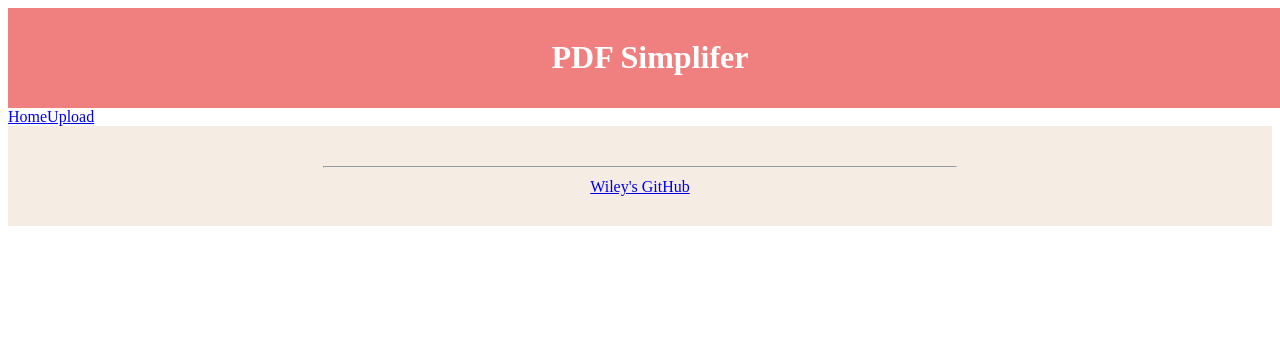
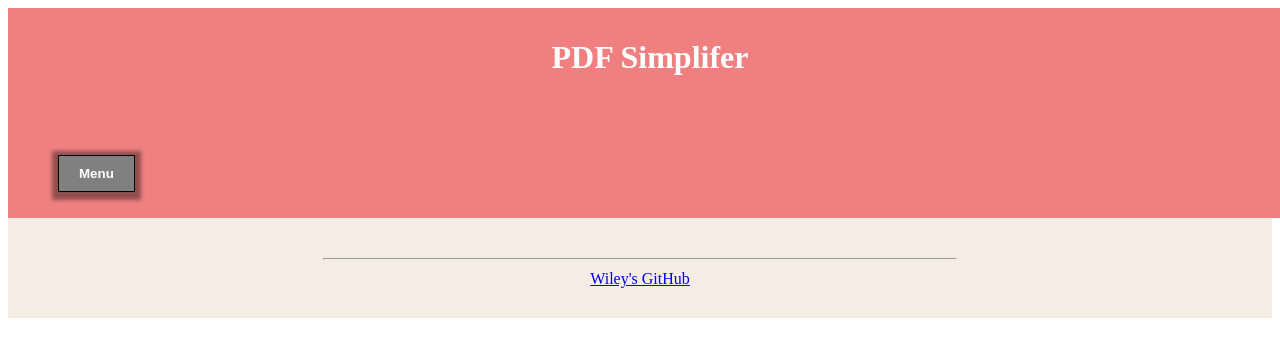
Before and after one commit to warlordwinter/react-startup, a React (Vite) app in the folder demoVite/: page / in a window 1280 px wide. Shown: the top 356 px of the page. Built offline with nearby package versions, Linux system fonts and the light colour scheme.

Commit message:
got my menu bar to start working!

```diff
--- a/demoVite/src/App.css
+++ b/demoVite/src/App.css
@@ -2,6 +2,12 @@ body {
   display: flex;
   flex-direction: column;
   min-width: 375px;
+}
+
+nav_main {
+  flex: 0;
+  background: #ddd;
+  margin: 1em;
 }
 
 img {
--- a/demoVite/src/App.jsx
+++ b/demoVite/src/App.jsx
@@ -1,18 +1,36 @@
-import React from 'react';
-import './App.css';
-import Home from './login/Home';
-import Upload from './upload/upload';
-import { BrowserRouter, NavLink, Routes, Route } from 'react-router-dom';
-// import Signup from './signup/signup';
+import React from "react";
+import "./App.css";
+import Home from "./login/Home";
+import Upload from "./upload/upload";
+import { BrowserRouter, NavLink, Routes, Route } from "react-router-dom";
+import Signup from './signup/signup';
 
 const App = () => {
   return (
     <BrowserRouter>
-    <div className="App">
-      <nav>
-        <NavLink to="/login/Home">Home</NavLink>
-        <NavLink to="/upload/upload">Upload</NavLink>
-      </nav>
+      <div className="App">
+        <header
+          style={{
+            display: "flex",
+            flexDirection: "column",
+            alignItems: "flex-start",
+          }}
+        >
+          <div className="hed" width="100%">
+            <h1 id="usernameHeader" />
+          </div>
+          <div className="main-button">
+            <nav>
+              <menu className="dropdown">
+                <button className="dropbtn">Menu</button>
+                <div className="dropdown-content">
+                  <NavLink to="/login/Home">Home </NavLink>
+                  <NavLink to="/upload/upload">Upload Station</NavLink>
+                </div>
+              </menu>
+            </nav>
+          </div>
+        </header>
       </div>
       <main>
         <Routes>
--- a/demoVite/src/upload/upload.jsx
+++ b/demoVite/src/upload/upload.jsx
@@ -1,5 +1,6 @@
 import React from "react";
 import "./upload.css";
+import { NavLink } from "react-router-dom";
 
 const Upload = () => {
     return (
@@ -19,7 +20,7 @@ const Upload = () => {
             <link rel="icon" href="favicon.ico" />
             {/*  */}
             {/* Use header, main, and footer elements to give semantic structure */}
-            <header
+            {/* <header
                 style={{
                     display: 'flex',
                     flexDirection: 'column',
@@ -34,14 +35,13 @@ const Upload = () => {
                         <menu className="dropdown">
                             <button className="dropbtn">Menu</button>
                             <div className="dropdown-content">
-                                <a href="index.html">Home</a>
-                                <a href="upload_station.html">Upload Station</a>
-                                <a href="sign_up.html">Sign Up</a>
+                                <NavLink to="/login/Home">Home </NavLink>
+                                <NavLink to="/upload/upload">Upload</NavLink>
                             </div>
                         </menu>
                     </nav>
                 </div>
-            </header>
+            </header> */}
             <main>
                 <div className="name">
                     <fieldset id="name-controls">
```
